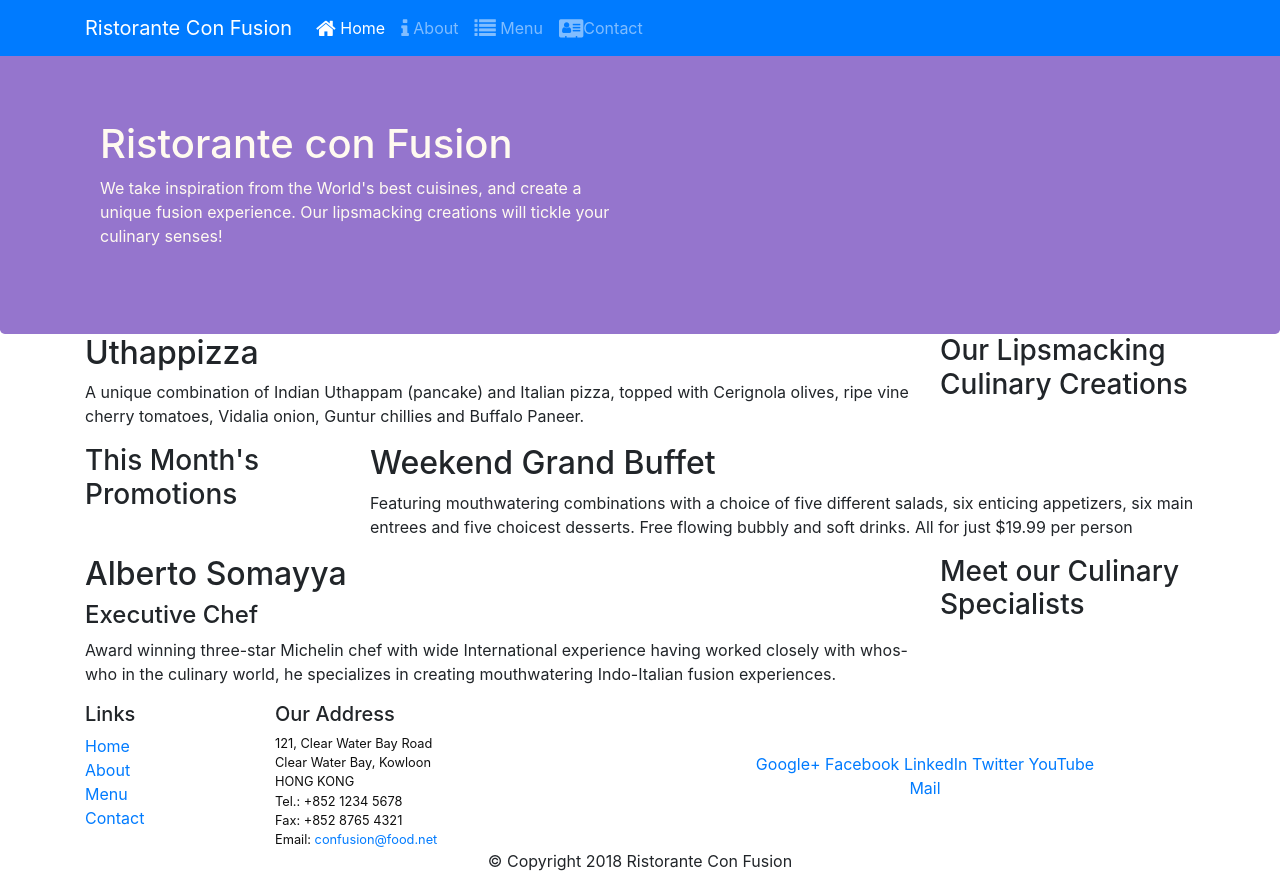
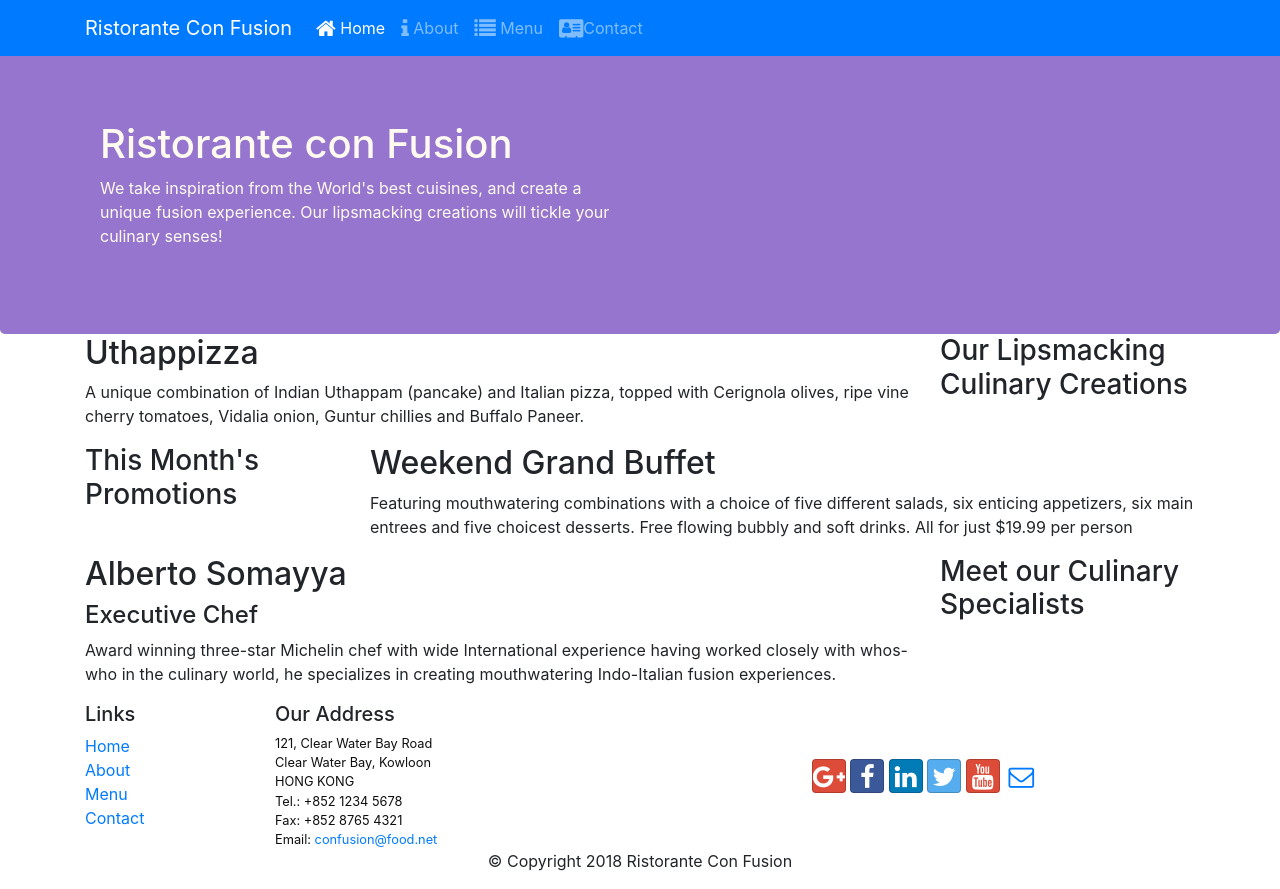
Before and after one commit to miniloda/Ristorante-con-Fusion, a website: page index.html in a window 1280 px wide. Drawn offline with nearby package versions, Linux system fonts and the light colour scheme.

Commit message:
added icons

```diff
--- a/index.html
+++ b/index.html
@@ -107,13 +107,13 @@
 		           </address>
                 </div>
                 <div class = "col-12 col-sm-4 align-self-center">
-                    <div class = "text-center">
-                        <a href="http://google.com/+">Google+</a>
-                        <a href="http://www.facebook.com/profile.php?id=">Facebook</a>
-                        <a href="http://www.linkedin.com/in/">LinkedIn</a>
-                        <a href="http://twitter.com/">Twitter</a>
-                        <a href="http://youtube.com/">YouTube</a>
-                        <a href="mailto:">Mail</a>
+                    <div class="text-center">
+                        <a class="btn btn-social-icon btn-google" href="http://google.com/+"><i class="fa fa-google-plus"></i></a>
+                        <a class="btn btn-social-icon btn-facebook" href="http://www.facebook.com/profile.php?id="><i class="fa fa-facebook"></i></a>
+                        <a class="btn btn-social-icon btn-linkedin" href="http://www.linkedin.com/in/"><i class="fa fa-linkedin"></i></a>
+                        <a class="btn btn-social-icon btn-twitter" href="http://twitter.com/"><i class="fa fa-twitter"></i></a>
+                        <a class="btn btn-social-icon btn-google" href="http://youtube.com/"><i class="fa fa-youtube"></i></a>
+                        <a class="btn btn-social-icon" href="mailto:"><i class="fa fa-envelope-o"></i></a>
                     </div>
                 </div>
            </div>
```
Also changed, not shown: aboutus.html (+14 -11 lines).
